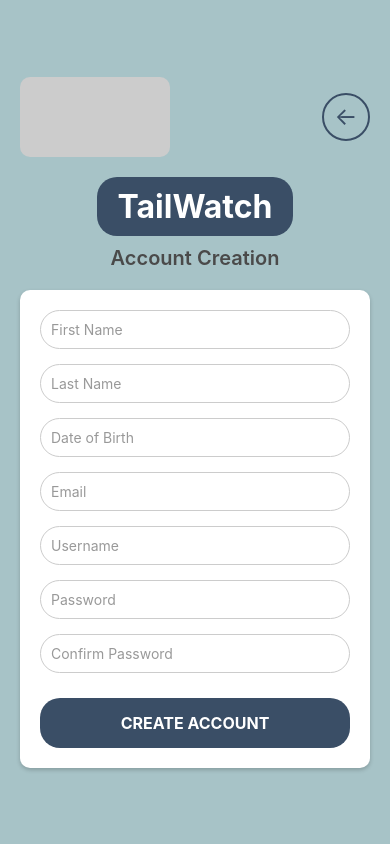
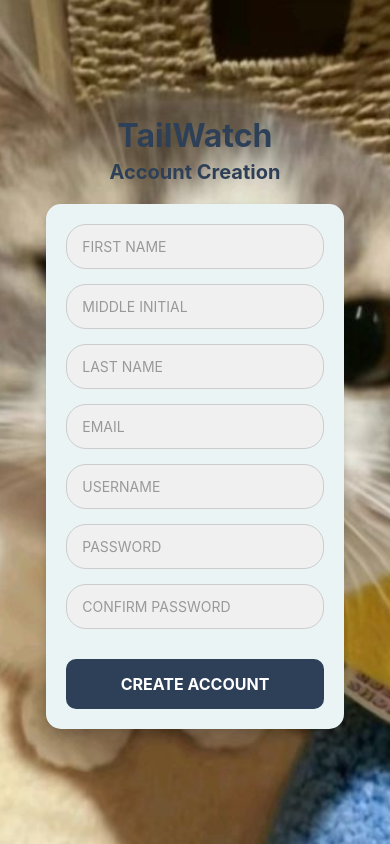
Before and after one commit to kaloy0511/Tailwatch-1, a React Native app: screen /SignUp in a window 390 px wide. Built offline with nearby package versions, Linux system fonts and the light colour scheme.

Commit message:
Revert "desigm"
This reverts commit 9fb6b8b54f4b5ae06f2f3e6dfda663f012445ccd.

```diff
--- a/Components/LoginScreen.js
+++ b/Components/LoginScreen.js
@@ -1,10 +1,14 @@
 import React, { useState } from "react";
-import { View, Text, TextInput, TouchableOpacity, Alert, Image } from "react-native";
+import { View, Text, TextInput, TouchableOpacity, Image, ImageBackground, Alert } from "react-native";
+import { FontAwesome } from "@expo/vector-icons";
 import styles from "../StyleSheet/LoginStyles";
+import sampleDogImage from "../assets/sampledog.jpg";
 
 export default function LoginScreen({ navigation }) {
   const [username, setUsername] = useState("");
   const [password, setPassword] = useState("");
+  const [showPassword, setShowPassword] = useState(false);
+  const [isPasswordFocused, setIsPasswordFocused] = useState(false);
 
   const handleLogin = async () => {
     if (!username || !password) {
@@ -13,19 +17,20 @@
     }
 
     try {
+      // Send login request to the backend
       const response = await fetch("http://localhost:5000/api/auth/login", {
         method: "POST",
         headers: {
           "Content-Type": "application/json",
         },
-        body: JSON.stringify({ email: username, password }),
+        body: JSON.stringify({ email: username, password }), // Assuming username is the email
       });
 
       const data = await response.json();
 
       if (response.ok) {
         Alert.alert("Success", "Login successful!");
-        navigation.navigate("Home");
+        navigation.navigate("Home"); // Navigate to the Home screen
       } else {
         Alert.alert("Error", data.message || "Invalid username or password.");
       }
@@ -36,42 +41,44 @@
   };
 
   return (
+    <ImageBackground source={sampleDogImage} style={styles.background}>
       <View style={styles.container}>
-      {/* Logo and Title */}
-      <View style={styles.titleContainer}>
+        {/* Logo */}
         <Image
-          source={require("../assets/dog-icon.png")} // Replace with your dog icon
-          style={styles.dogIcon}
+          source={{ uri: "https://via.placeholder.com/100" }} // Replace with your logo URL
+          style={styles.logo}
         />
+
+        {/* Title */}
         <Text style={styles.appTitle}>TailWatch</Text>
-      </View>
 
-      {/* Login Form */}
-      <View style={styles.formContainer}>
-        <Text style={styles.label}>USERNAME</Text>
+        <View style={styles.loginBox}>
           <TextInput
+            placeholder="EMAIL"
             style={styles.input}
-          placeholder="Enter your username"
             placeholderTextColor="#999"
             value={username}
             onChangeText={setUsername}
           />
 
-        <Text style={styles.label}>PASSWORD</Text>
+          <View style={[styles.passwordContainer, isPasswordFocused && styles.inputFocused]}>
             <TextInput
-          style={styles.input}
-          placeholder="Enter your password"
+              placeholder="PASSWORD"
+              style={styles.passwordInput}
               placeholderTextColor="#999"
-          secureTextEntry
+              secureTextEntry={!showPassword}
               value={password}
               onChangeText={setPassword}
+              onFocus={() => setIsPasswordFocused(true)}
+              onBlur={() => setIsPasswordFocused(false)}
             />
+            <TouchableOpacity onPress={() => setShowPassword(!showPassword)} style={styles.showPasswordButton}>
+              <FontAwesome name={showPassword ? "eye-slash" : "eye"} size={20} color="#000" />
+            </TouchableOpacity>
+          </View>
 
-        <TouchableOpacity onPress={() => Alert.alert("Forgot Password")} style={styles.forgotPassword}>
-          <Text style={styles.forgotPasswordText}>forgot password?</Text>
-        </TouchableOpacity>
+          <Text style={styles.forgotPassword}>forgot password?</Text>
 
-        {/* Buttons */}
           <View style={styles.buttonRow}>
             <TouchableOpacity style={styles.loginButton} onPress={handleLogin}>
               <Text style={styles.buttonText}>LOGIN</Text>
@@ -87,19 +94,20 @@
           </TouchableOpacity>
         </View>
 
-      {/* Social Login */}
         <Text style={styles.orLoginWith}>Or login with</Text>
+
         <View style={styles.socialButtons}>
           <TouchableOpacity style={styles.socialButton}>
-          {/* Empty placeholder for Google */}
+            <FontAwesome name="google" size={24} color="#DB4437" />
           </TouchableOpacity>
           <TouchableOpacity style={styles.socialButton}>
-          {/* Empty placeholder for Facebook */}
+            <FontAwesome name="facebook" size={24} color="#4267B2" />
           </TouchableOpacity>
           <TouchableOpacity style={styles.socialButton}>
-          {/* Empty placeholder for Twitter */}
+            <FontAwesome name="twitter" size={24} color="#1DA1F2" />
           </TouchableOpacity>
         </View>
       </View>
+    </ImageBackground>
   );
 }
--- a/Components/SettingScreen.js
+++ b/Components/SettingScreen.js
@@ -20,7 +20,7 @@
   return (
     <SafeAreaView style={SettingStyles.container}>
       <Text style={SettingStyles.title}>Settings</Text>
-      <TouchableOpacity style={SettingStyles.settingOption} onPress={() => navigation.navigate("ProfileScreen", { userId: "USER_ID_HERE" })}>
+      <TouchableOpacity style={SettingStyles.settingOption} onPress={() => navigation.navigate("Profile")}>
         <Text style={SettingStyles.settingText}>Profile</Text>
       </TouchableOpacity>
       <TouchableOpacity style={SettingStyles.settingOption} onPress={() => navigation.navigate("PetScreen")}>
--- a/Components/SignUpScreen.js
+++ b/Components/SignUpScreen.js
@@ -1,27 +1,20 @@
 import React, { useState } from "react";
-import { View, Text, TextInput, TouchableOpacity, Alert } from "react-native";
+import { View, Text, TextInput, TouchableOpacity, ImageBackground, Alert } from "react-native";
 import styles from "../StyleSheet/SignUpStyles";
+import sampleDogImage from "../assets/sampledog.jpg";
 
 export default function SignUpScreen({ navigation }) {
-  const [formData, setFormData] = useState({
-    firstName: "",
-    lastName: "",
-    dob: "",
-    email: "",
-    username: "",
-    password: "",
-    confirmPassword: "",
-  });
+  const [firstName, setFirstName] = useState("");
+  const [middleInitial, setMiddleInitial] = useState("");
+  const [lastName, setLastName] = useState("");
+  const [email, setEmail] = useState("");
+  const [username, setUsername] = useState("");
+  const [password, setPassword] = useState("");
+  const [confirmPassword, setConfirmPassword] = useState("");
 
-  const handleInputChange = (field, value) => {
-    setFormData({ ...formData, [field]: value });
-  };
-
-  const handleSignUp = () => {
-    const { firstName, lastName, dob, email, username, password, confirmPassword } = formData;
-
-    if (!firstName || !lastName || !dob || !email || !username || !password || !confirmPassword) {
-      Alert.alert("Error", "Please fill in all fields.");
+  const handleSignUp = async () => {
+    if (!firstName || !lastName || !email || !username || !password || !confirmPassword) {
+      Alert.alert("Error", "Please fill in all required fields.");
       return;
     }
 
@@ -30,88 +23,100 @@
       return;
     }
 
-    // Handle sign-up logic here (e.g., API call)
+    try {
+      // Send registration data to the backend
+      const response = await fetch("http://localhost:5000/api/auth/register", {
+        method: "POST",
+        headers: {
+          "Content-Type": "application/json",
+        },
+        body: JSON.stringify({
+          firstName,
+          middleInitial,
+          lastName,
+          email,
+          username,
+          password,
+        }),
+      });
+
+      const data = await response.json();
+
+      if (response.ok) {
         Alert.alert("Success", "Account created successfully!");
         navigation.navigate("Login");
+      } else {
+        Alert.alert("Error", data.message || "Unable to register.");
+      }
+    } catch (error) {
+      console.error(error);
+      Alert.alert("Error", "Something went wrong. Please try again.");
+    }
   };
 
   return (
+    <ImageBackground source={sampleDogImage} style={styles.background}>
       <View style={styles.container}>
-      {/* Header */}
-      <View style={styles.header}>
-        {/* Placeholder for the image */}
-        <View style={styles.headerImagePlaceholder} />
-        <TouchableOpacity
-          style={styles.backButton}
-          onPress={() => navigation.goBack()}
-        >
-          <Text style={styles.backButtonIcon}>←</Text>
-        </TouchableOpacity>
-      </View>
+        <Text style={styles.appTitle}>TailWatch</Text>
+        <Text style={styles.accountCreationTitle}>Account Creation</Text>
 
-      {/* Title */}
-      <View style={styles.titleContainer}>
-        <Text style={styles.appTitle}>TailWatch</Text>
-      </View>
-      <Text style={styles.subtitle}>Account Creation</Text>
-
-      {/* Form */}
-      <View style={styles.formContainer}>
+        <View style={styles.signUpBox}>
           <TextInput
+            placeholder="FIRST NAME"
             style={styles.input}
-          placeholder="First Name"
             placeholderTextColor="#999"
-          value={formData.firstName}
-          onChangeText={(value) => handleInputChange("firstName", value)}
+            value={firstName}
+            onChangeText={setFirstName}
           />
           <TextInput
+            placeholder="MIDDLE INITIAL"
             style={styles.input}
-          placeholder="Last Name"
             placeholderTextColor="#999"
-          value={formData.lastName}
-          onChangeText={(value) => handleInputChange("lastName", value)}
+            value={middleInitial}
+            onChangeText={setMiddleInitial}
           />
           <TextInput
+            placeholder="LAST NAME"
             style={styles.input}
-          placeholder="Date of Birth"
             placeholderTextColor="#999"
-          value={formData.dob}
-          onChangeText={(value) => handleInputChange("dob", value)}
+            value={lastName}
+            onChangeText={setLastName}
           />
           <TextInput
+            placeholder="EMAIL"
             style={styles.input}
-          placeholder="Email"
             placeholderTextColor="#999"
-          value={formData.email}
-          onChangeText={(value) => handleInputChange("email", value)}
+            value={email}
+            onChangeText={setEmail}
           />
           <TextInput
+            placeholder="USERNAME"
             style={styles.input}
-          placeholder="Username"
             placeholderTextColor="#999"
-          value={formData.username}
-          onChangeText={(value) => handleInputChange("username", value)}
+            value={username}
+            onChangeText={setUsername}
           />
           <TextInput
+            placeholder="PASSWORD"
             style={styles.input}
-          placeholder="Password"
             placeholderTextColor="#999"
             secureTextEntry
-          value={formData.password}
-          onChangeText={(value) => handleInputChange("password", value)}
+            value={password}
+            onChangeText={setPassword}
           />
           <TextInput
+            placeholder="CONFIRM PASSWORD"
             style={styles.input}
-          placeholder="Confirm Password"
             placeholderTextColor="#999"
             secureTextEntry
-          value={formData.confirmPassword}
-          onChangeText={(value) => handleInputChange("confirmPassword", value)}
+            value={confirmPassword}
+            onChangeText={setConfirmPassword}
           />
-        <TouchableOpacity style={styles.submitButton} onPress={handleSignUp}>
-          <Text style={styles.submitButtonText}>CREATE ACCOUNT</Text>
+          <TouchableOpacity style={styles.createAccountButton} onPress={handleSignUp}>
+            <Text style={styles.createAccountButtonText}>CREATE ACCOUNT</Text>
           </TouchableOpacity>
         </View>
       </View>
+    </ImageBackground>
   );
 }
--- a/StyleSheet/LoginStyles.js
+++ b/StyleSheet/LoginStyles.js
@@ -1,130 +1,143 @@
-import { StyleSheet } from "react-native";
+import { StyleSheet, Dimensions } from "react-native";
+
+const { width, height } = Dimensions.get("window");
 
 const styles = StyleSheet.create({
   container: {
     flex: 1,
-    backgroundColor: "#a7c3c7",
+    justifyContent: "center",
     alignItems: "center",
-    justifyContent: "center",
-    padding: 20,
   },
-  titleContainer: {
-    position: "relative", // Allows positioning of the dog icon behind the title
-    alignItems: "center",
-    marginBottom: 20,
+  background: {
+    flex: 1,
+    width: "100%",
+    height: "100%",
+    resizeMode: "cover",
+  },
+  logo: {
+    width: 100,
+    height: 100,
+    marginBottom: 10,
   },
   appTitle: {
     fontSize: 32,
     fontWeight: "bold",
-    color: "#fff",
-    backgroundColor: "#3a4e66",
-    paddingHorizontal: 20,
-    paddingVertical: 10,
-    borderRadius: 20,
-    zIndex: 1, // Ensures the title is above the dog icon
+    color: "#2e4057",
+    marginBottom: 20,
   },
-  dogIcon: {
-    position: "absolute",
-    width: 100,
-    height: 100,
-    top: -20, // Adjusts the position of the icon
-    zIndex: 0, // Ensures the icon is behind the title
-  },
-  formContainer: {
-    width: "100%",
+  loginBox: {
+    width: "85%",
     maxWidth: 400,
     backgroundColor: "#fff",
-    borderRadius: 10,
     padding: 20,
+    borderRadius: 15,
+    alignItems: "center",
     shadowColor: "#000",
-    shadowOffset: { width: 0, height: 2 },
-    shadowOpacity: 0.2,
-    shadowRadius: 4,
+    shadowOffset: { width: 0, height: 5 },
+    shadowOpacity: 0.15,
+    shadowRadius: 10,
     elevation: 5,
-  },
-  label: {
-    fontSize: 12,
-    fontWeight: "bold",
-    color: "#4a4a4a",
-    marginBottom: 5,
   },
   input: {
     width: "100%",
-    padding: 10,
+    height: 45,
+    backgroundColor: "#f0f0f0",
+    borderColor: "#ccc",
+    borderWidth: 1,
+    borderRadius: 20,
+    paddingHorizontal: 15,
+    fontSize: 14,
+    color: "#000",
+    marginBottom: 15,
+  },
+  passwordContainer: {
+    flexDirection: "row",
+    alignItems: "center",
     borderWidth: 1,
     borderColor: "#ccc",
     borderRadius: 20,
-    marginBottom: 15,
+    paddingHorizontal: 10,
+    marginBottom: 10,
+    width: "100%",
+    backgroundColor: "#f0f0f0",
+  },
+  inputFocused: {
+    borderColor: "#4B1E35",
+    borderWidth: 2,
   },
   forgotPassword: {
     alignSelf: "flex-end",
-    marginBottom: 20,
-  },
-  forgotPasswordText: {
     fontSize: 12,
-    color: "#4a4a4a",
-    fontWeight: "bold",
+    color: "#666",
+    marginBottom: 10,
   },
   buttonRow: {
     flexDirection: "row",
     justifyContent: "space-between",
-    marginBottom: 20,
+    width: "100%",
+    marginBottom: 10,
   },
   loginButton: {
-    flex: 1,
-    backgroundColor: "#3a4e66",
-    padding: 10,
-    borderRadius: 20,
+    width: "48%",
+    height: 50,
+    borderRadius: 10,
+    backgroundColor: "#2e4057",
+    justifyContent: "center",
     alignItems: "center",
-    marginRight: 10,
   },
   signUpButton: {
-    flex: 1,
-    backgroundColor: "#3a4e66",
-    padding: 10,
-    borderRadius: 20,
+    width: "48%",
+    height: 50,
+    borderRadius: 10,
+    backgroundColor: "#2e4057",
+    justifyContent: "center",
     alignItems: "center",
   },
   buttonText: {
     color: "#fff",
+    fontSize: 16,
     fontWeight: "bold",
   },
   registerText: {
-    textAlign: "center",
-    fontSize: 12,
-    color: "#4a4a4a",
-    fontWeight: "bold",
-    marginBottom: 10,
+    fontSize: 14,
+    color: "#666",
+    marginTop: 10,
   },
   petSignUpButton: {
-    backgroundColor: "#f4b844",
-    padding: 10,
-    borderRadius: 20,
-    alignItems: "center",
-    marginBottom: 20,
+    backgroundColor: "#fdb827",
+    paddingVertical: 10,
+    paddingHorizontal: 20,
+    borderRadius: 10,
+    marginTop: 10,
   },
   petSignUpText: {
     color: "#fff",
+    fontSize: 16,
     fontWeight: "bold",
   },
   orLoginWith: {
     fontSize: 14,
-    color: "#4a4a4a",
-    fontWeight: "bold",
-    marginBottom: 10,
+    color: "#666",
+    marginVertical: 10,
   },
   socialButtons: {
     flexDirection: "row",
-    justifyContent: "space-around",
+    justifyContent: "center",
     width: "100%",
   },
   socialButton: {
     width: 50,
     height: 50,
     borderRadius: 25,
-    backgroundColor: "#E0E0E0",
     justifyContent: "center",
     alignItems: "center",
+    backgroundColor: "#fff",
+    marginHorizontal: 10,
+    shadowColor: "#000",
+    shadowOffset: { width: 0, height: 2 },
+    shadowOpacity: 0.1,
+    shadowRadius: 2,
+    elevation: 3,
   },
 });
 
--- a/StyleSheet/SignUpStyles.js
+++ b/StyleSheet/SignUpStyles.js
@@ -1,87 +1,92 @@
-import { StyleSheet } from "react-native";
+import { StyleSheet, Dimensions } from "react-native";
+
+const { width, height } = Dimensions.get("window");
 
 const styles = StyleSheet.create({
+  background: {
+    flex: 1,
+    width: "100%",
+    height: "100%",
+    resizeMode: "cover",
+  },
   container: {
     flex: 1,
-    backgroundColor: "#a7c3c7",
-    padding: 20,
     justifyContent: "center",
+    alignItems: "center",
+    paddingHorizontal: 20,
   },
-  header: {
-    flexDirection: "row",
-    justifyContent: "space-between",
-    alignItems: "center",
-    marginBottom: 20,
-  },
-  headerImagePlaceholder: {
-    width: 150,
+  logo: {
+    width: 80,
     height: 80,
-    backgroundColor: "#ccc", // Placeholder background color
-    borderRadius: 10,
-  },
-  backButton: {
-    width: 48,
-    height: 48,
-    borderRadius: 24,
-    borderWidth: 2,
-    borderColor: "#3a4e66",
-    alignItems: "center",
-    justifyContent: "center",
-  },
-  backButtonIcon: {
-    fontSize: 24,
-    color: "#3a4e66",
-  },
-  titleContainer: {
-    alignItems: "center",
     marginBottom: 10,
   },
   appTitle: {
     fontSize: 32,
     fontWeight: "bold",
-    color: "#fff",
-    backgroundColor: "#3a4e66",
-    paddingHorizontal: 20,
-    paddingVertical: 10,
-    borderRadius: 20,
+    color: "#2e4057",
+    marginBottom: 5,
   },
-  subtitle: {
+  accountCreationTitle: {
     fontSize: 20,
-    fontWeight: "600",
-    color: "#4a4a4a",
-    textAlign: "center",
+    fontWeight: "bold",
+    color: "#2e4057",
     marginBottom: 20,
   },
-  formContainer: {
-    backgroundColor: "#fff",
-    borderRadius: 10,
+  signUpBox: {
+    width: "85%",
+    maxWidth: 400,
+    backgroundColor: "#eaf4f4",
     padding: 20,
+    borderRadius: 15,
+    alignItems: "center",
     shadowColor: "#000",
-    shadowOffset: { width: 0, height: 2 },
-    shadowOpacity: 0.2,
-    shadowRadius: 4,
+    shadowOffset: { width: 0, height: 5 },
+    shadowOpacity: 0.15,
+    shadowRadius: 10,
     elevation: 5,
   },
   input: {
     width: "100%",
-    padding: 10,
+    height: 45,
+    backgroundColor: "#f0f0f0",
+    borderColor: "#ccc",
     borderWidth: 1,
-    borderColor: "#ccc",
     borderRadius: 20,
+    paddingHorizontal: 15,
+    fontSize: 14,
+    color: "#000",
     marginBottom: 15,
-    color: "#4a4a4a",
   },
-  submitButton: {
-    backgroundColor: "#3a4e66",
-    padding: 15,
-    borderRadius: 20,
+  createAccountButton: {
+    width: "100%",
+    height: 50,
+    borderRadius: 10,
+    backgroundColor: "#2e4057",
+    justifyContent: "center",
     alignItems: "center",
+    marginTop: 15,
+  },
+  createAccountButtonText: {
+    color: "#fff",
+    fontSize: 16,
+    fontWeight: "bold",
+  },
+  registerText: {
+    fontSize: 14,
+    color: "#666",
     marginTop: 10,
   },
-  submitButtonText: {
+  petSignUpButton: {
+    backgroundColor: "#fdb827",
+    paddingVertical: 10,
+    paddingHorizontal: 20,
+    borderRadius: 10,
+    marginTop: 10,
+  },
+  petSignUpText: {
     color: "#fff",
+    fontSize: 16,
     fontWeight: "bold",
-    fontSize: 16,
   },
 });
 
```
Also changed, not shown: Components/ProfileScreen.js (+13 -38 lines), routes/auth.js (+1 -31 lines), assets/dog-icon.png (deleted). Lines whose indentation alone changed are shown as unchanged.
